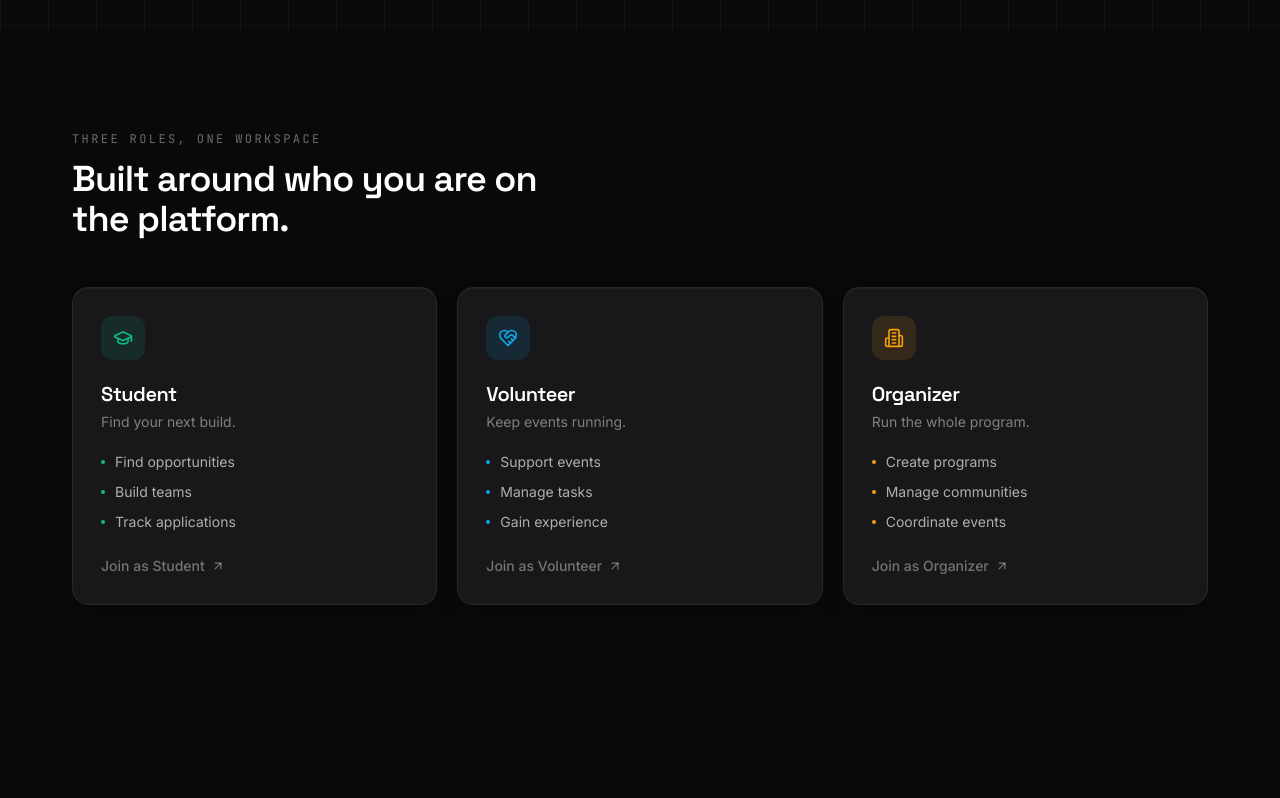
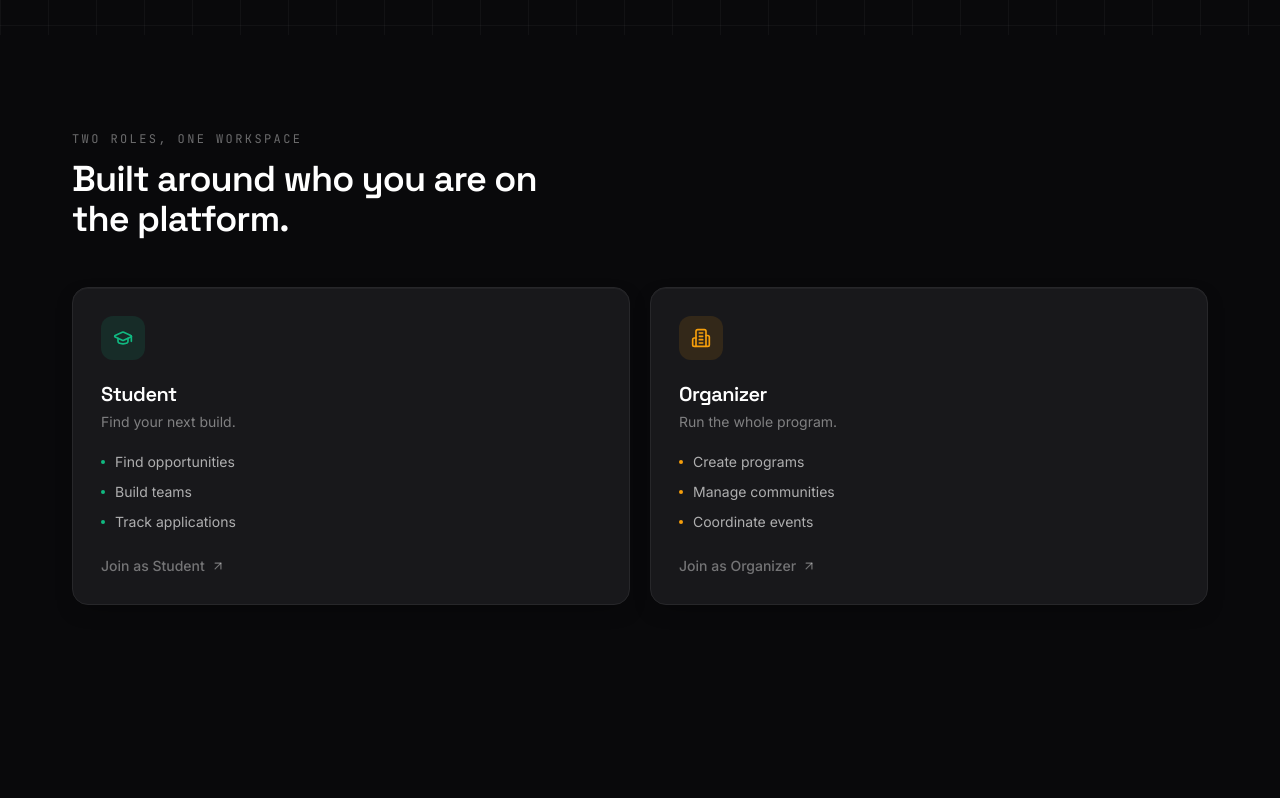
Before and after one commit to Zaid786-Student/sabrConnect-CLG, a React (Vite) app: page / in a window 1280 px wide. Shown: the part 760-1558 px from the top of the page. Built offline with nearby package versions, Linux system fonts and the light colour scheme; no server answers; the database is empty.

Commit message:
removing volunteer card

```diff
--- a/src/components/landing/RoleShowcase.jsx
+++ b/src/components/landing/RoleShowcase.jsx
@@ -1,6 +1,6 @@
 import { useState } from 'react'
 import { useNavigate } from 'react-router-dom'
-import { GraduationCap, HeartHandshake, Building2, ArrowUpRight } from 'lucide-react'
+import { GraduationCap, Building2, ArrowUpRight } from 'lucide-react'
 import { cn } from '../../lib/utils'
 
 const roles = [
@@ -11,14 +11,6 @@ const roles = [
     tagline: 'Find your next build.',
     points: ['Find opportunities', 'Build teams', 'Track applications'],
     accent: 'student',
-  },
-  {
-    id: 'volunteer',
-    icon: HeartHandshake,
-    title: 'Volunteer',
-    tagline: 'Keep events running.',
-    points: ['Support events', 'Manage tasks', 'Gain experience'],
-    accent: 'volunteer',
   },
   {
     id: 'organizer',
@@ -37,12 +29,6 @@ const styles = {
     ring: 'ring-student/30',
     dot: 'bg-student',
   },
-  volunteer: {
-    border: 'hover:border-volunteer/40',
-    icon: 'bg-volunteer-soft text-volunteer',
-    ring: 'ring-volunteer/30',
-    dot: 'bg-volunteer',
-  },
   organizer: {
     border: 'hover:border-organizer/40',
     icon: 'bg-organizer-soft text-organizer',
@@ -58,11 +44,11 @@ export default function RoleShowcase() {
   return (
     <section className="container-page py-24">
       <div className="mb-12 max-w-lg">
-        <p className="eyebrow mb-3">Three roles, one workspace</p>
+        <p className="eyebrow mb-3">Two roles, one workspace</p>
         <h2 className="text-3xl font-semibold md:text-4xl">Built around who you are on the platform.</h2>
       </div>
 
-      <div className="grid gap-5 md:grid-cols-3">
+      <div className="grid gap-5 md:grid-cols-2">
         {roles.map((role) => {
           const s = styles[role.id]
           const Icon = role.icon
```
